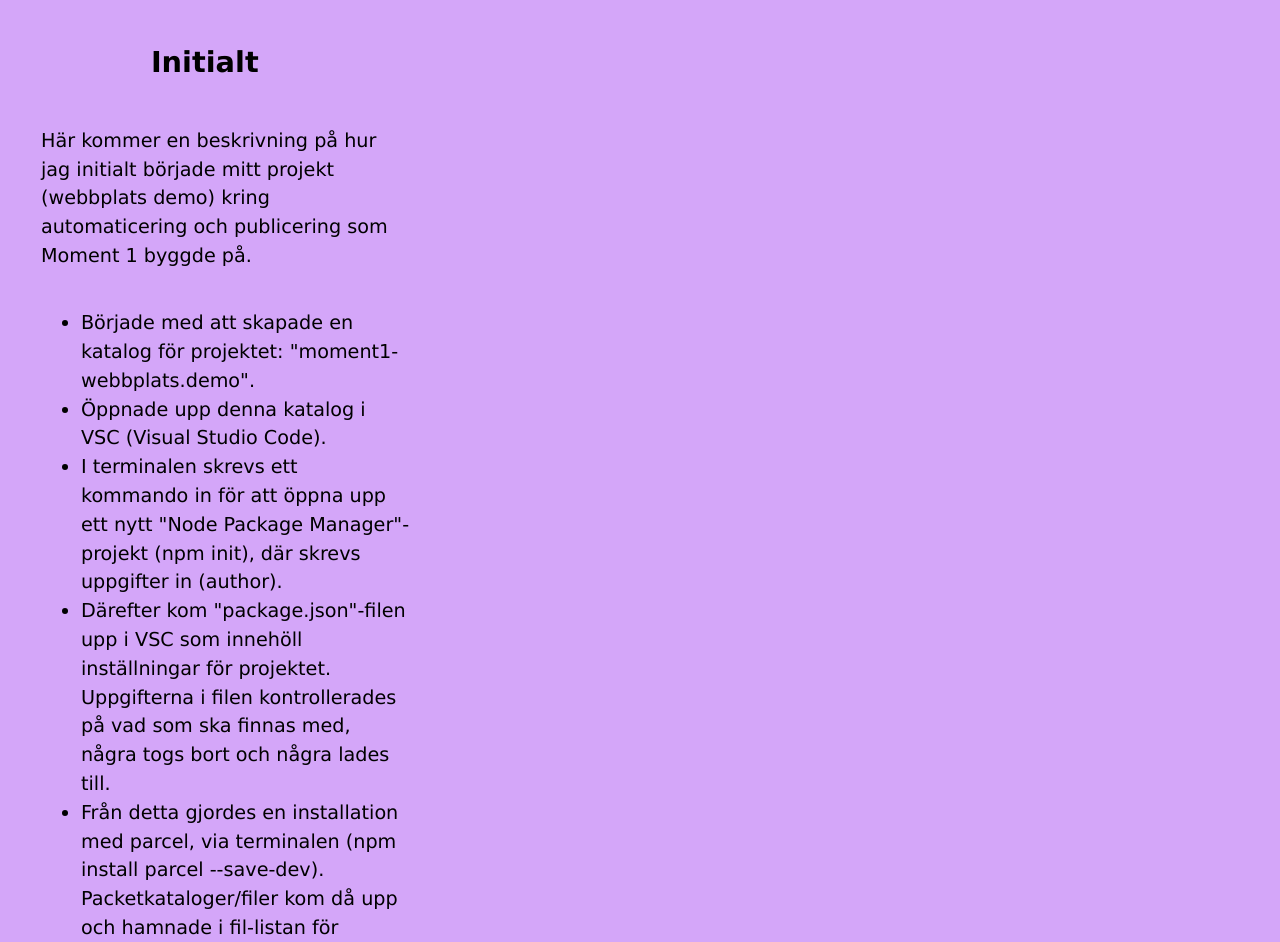
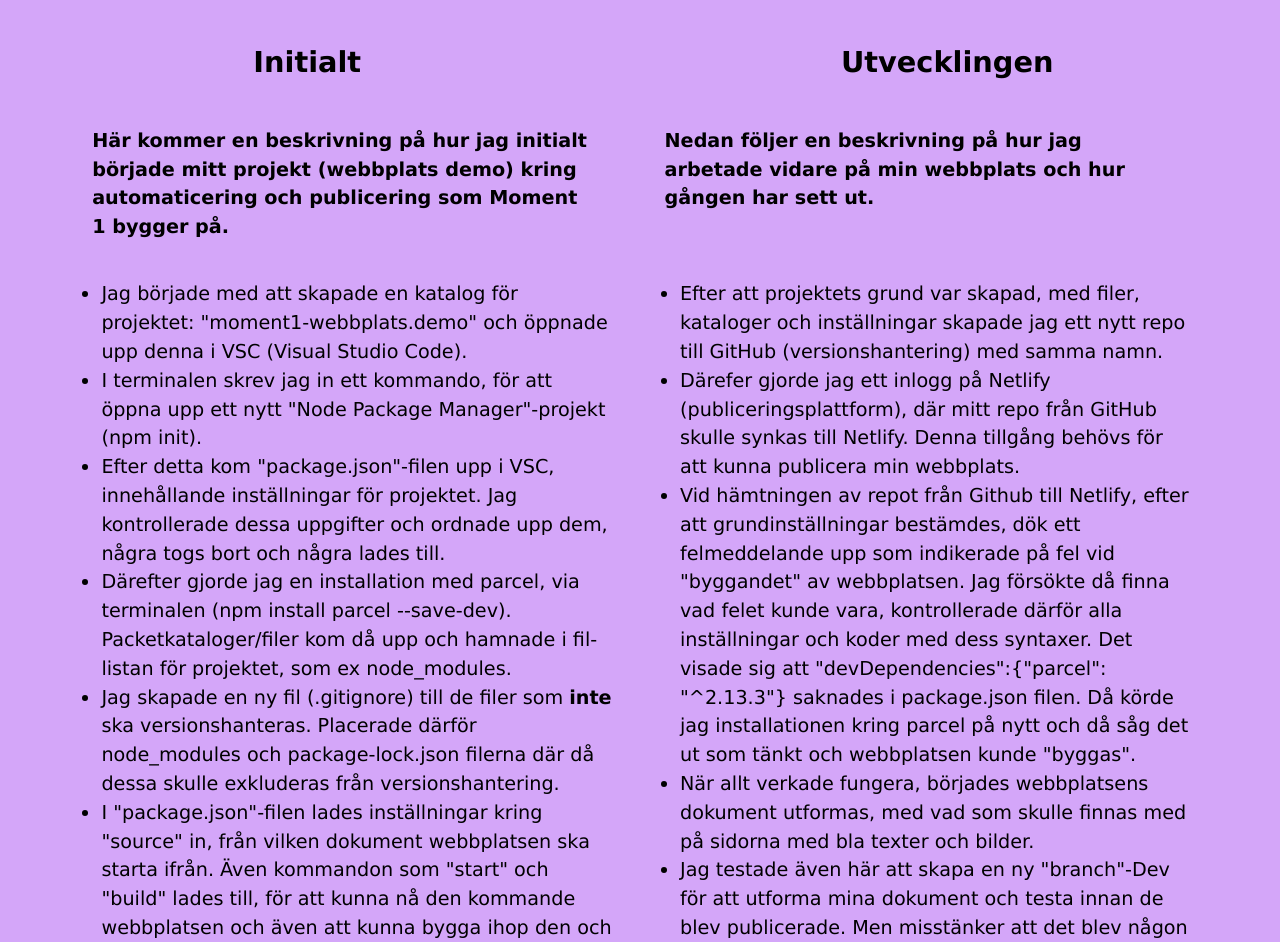
Before and after one commit to thne1900/moment1-webbplats.demo, a website built with Parcel: page src/workprocess.html in a window 1280 px wide. Shown: the part 238-1180 px from the top of the page. Built offline with nearby package versions, Linux system fonts and the light colour scheme.

Commit message:
La till i html-och css-filerna.

```diff
--- a/src/CSS/workprocess.css
+++ b/src/CSS/workprocess.css
@@ -12,9 +12,10 @@ body {background-color: rgb(212, 166, 249);
         height: 120px;}
 
     header {box-shadow: 2px 2px 4px rgba(0,0,0.1);}
+
     .grid-container {display: grid;
     grid-template-rows: auto;
-    grid-template-columns:repeat(3, 1fr);
+    grid-template-columns:repeat(2, 1fr);
     grid-column-gap: 2%;}
 
     #menu-responsive {display:flex;
@@ -46,22 +47,35 @@ body {background-color: rgb(212, 166, 249);
 
     nav li {margin-right: 20px;}
 
-
     h1 { grid-row-start: 1;
         grid-column-start: 1;
         grid-row-end: 1;
-        grid-column-end: 4;
+        grid-column-end: 3;
         margin-left: auto;
         margin-right: auto;
         text-align: center;
     text-shadow: 4px 4px 8px white;}
 
-h2 {grid-area:2/1/2/1; text-align: center;}
+.first {grid-area:2/1/2/1; text-align: center;}
+
+.second {grid-area:2/2/2/2; text-align: center;}
+
 .textobject1 {grid-area:3/1/4/1;
-margin-left: 10%;}
-.textobject p {font-weight: bold;}
+margin-left: 15%; margin-right:4%;
+font-weight: bold;}
+
+.textobject2 {grid-area:3/2/4/3;
+    margin-right:15%;
+    margin-left: 4%;
+    font-weight: bold;}
+
 .list1 {grid-area:4/1/5/1;
-margin-left: 10%;}
+margin-left: 10%;
+margin-bottom: 8%;}
+
+.list2 {grid-area:4/2/5/2;
+    margin-right:10%;
+    margin-bottom: 8%;}
 
     .footer {grid-area:5/1/6/4;}
 footer {background-color:purple;
@@ -86,3 +100,13 @@ footer {background-color:purple;
             .links a {font-size: 1em;}
             .links.active {display:flex;}
             }
+@media (max-width:600px) {
+
+    .first {grid-area:2/1/2/3;}
+    .textobject1 {grid-area:3/1/4/3; margin-right: 4%; margin-left: 8%;}
+    .list1 {grid-area:4/1/5/3; margin-right: 8%;}
+    .second {grid-area:5/1/6/3;}
+    .textobject2 {grid-area:6/1/7/3;margin-right:4%; margin-left:8%;}
+    .list2 {grid-area:7/1/8/3; margin-right: 8%; margin-left:10%;}
+    .footer {grid-area:8/1/9/3;}
+}
--- a/src/workprocess.html
+++ b/src/workprocess.html
@@ -26,29 +26,46 @@ beskrivande text om hur arbetsprocessen kring automatisering och publicering av
     </header>
     <div class="grid-container">
 <h1>Arbetsprocessen:</h1>
-<h2>Initialt</h2>
+<h2 class="first">Initialt</h2>
 <p class="textobject1">
     Här kommer en beskrivning på hur jag initialt började mitt projekt (webbplats demo)
-    kring automaticering och publicering som Moment 1 byggde på.</p>
+    kring automaticering och publicering som Moment 1 bygger på.</p>
 <ul class="list1">
-    <li> Började med att skapade en katalog för projektet: "moment1-webbplats.demo".</li>
-    <li> Öppnade upp denna katalog i VSC (Visual Studio Code).</li>
-    <li>I terminalen skrevs ett kommando in för att öppna upp ett nytt "Node Package Manager"-projekt (npm init),
-        där skrevs uppgifter in (author).</li>
-    <li>Därefter kom "package.json"-filen upp i VSC som innehöll inställningar för projektet. Uppgifterna i filen kontrollerades på
-        vad som ska finnas med, några togs bort och några lades till.</li>
-    <li>Från detta gjordes en installation med parcel, via terminalen (npm install parcel --save-dev).
+    <li>Jag började med att skapade en katalog för projektet: "moment1-webbplats.demo" och öppnade upp denna i VSC (Visual Studio Code).</li>
+    <li>I terminalen skrev jag in ett kommando, för att öppna upp ett nytt "Node Package Manager"-projekt (npm init).</li>
+    <li>Efter detta kom "package.json"-filen upp i VSC, innehållande inställningar för projektet. Jag kontrollerade dessa uppgifter och ordnade upp dem,
+        några togs bort och några lades till.</li>
+    <li>Därefter gjorde jag en installation med parcel, via terminalen (npm install parcel --save-dev).
         Packetkataloger/filer kom då upp och hamnade i fil-listan för projektet, som ex node_modules.</li>
     <li> Jag skapade en ny fil (.gitignore) till de filer som <strong>inte</strong> ska versionshanteras.
-        Placerade därför node_modules och package-lock.json filerna där då dessa skulle exkluderas versionshantering.</li>
+        Placerade därför node_modules och package-lock.json filerna där då dessa skulle exkluderas från versionshantering.</li>
     <li>I "package.json"-filen lades inställningar kring "source" in, från vilken dokument webbplatsen ska starta ifrån.
         Även kommandon som "start" och "build" lades till, för att kunna nå den kommande webbplatsen och även att kunna bygga
         ihop den och dess ihoppackade filer inför publicering.</li>
-    <li> Efter det, gjordes en katalog "src", då det är den parcel utgår ifrån som innehåller mina arbetsfiler.
-        Så i denna src-katalog skapades de filer/mappar som webbplatsen ska komma att innehålla (html, css, js, images). </li>
+    <li> Efter det, gjorde jag en katalog "src", då det är den parcel utgår ifrån, innehållande mina arbetsfiler.
+        Så i denna src-katalog skapade jag de filer/mappar som webbplatsen ska komma att innehålla (html, css, js, images). </li>
     <li> Sedan skrev jag in lite grundkoder i html och css-filen för att kunna testköra kommandon: "npm start" och "npm build",
         för att kontrollera att kommandona fungerade. Jag kunde nå den skapande URL:en vid körning av "npm start" och en
         katalog tillkom (dist) vid körning av kommandot "npm build", för den publiceringsklara webbplatsen.</li>
+</ul>
+<h2 class="second">Utvecklingen</h2>
+<p class="textobject2">
+    Nedan följer en beskrivning på hur jag arbetade vidare på min webbplats och hur gången har sett ut.
+</p>
+<ul class="list2">
+<li> Efter att projektets grund var skapad, med filer, kataloger och inställningar skapade jag ett nytt repo till GitHub (versionshantering) med samma namn.</li>
+<li> Därefer gjorde jag ett inlogg på Netlify (publiceringsplattform), där mitt repo från GitHub skulle synkas till Netlify.
+    Denna tillgång behövs för att kunna publicera min webbplats.</li>
+<li> Vid hämtningen av repot från Github till Netlify, efter att grundinställningar bestämdes, dök ett felmeddelande upp som indikerade på fel vid "byggandet" av webbplatsen.
+    Jag försökte då finna vad felet kunde vara, kontrollerade därför alla inställningar och koder med dess syntaxer. Det visade sig att "devDependencies":{"parcel": "^2.13.3"} saknades i package.json filen.
+    Då körde jag installationen kring parcel på nytt och då såg det ut som tänkt och webbplatsen kunde "byggas".</li>
+<li> När allt verkade fungera, börjades webbplatsens dokument utformas, med vad som skulle finnas med på sidorna med bla texter och bilder.</li>
+<li> Jag testade även här att skapa en ny "branch"-Dev för att utforma mina dokument och testa innan de blev publicerade. Men misstänker att det
+    blev någon miss när kopplingen till huvudgrenen skulle göras, då det uppkom ett felmeddelande. Därför valde jag att ta bort denna "dev".</li>
+<li> Jag testkörde med några ändringar på bilder och tillägg i main-brachen för att se så att det blev rätt med synkningen till både Github och Netlify utan felmeddelanden.</li>
+<li> När jag arbetade med bilderna, uppkom felmeddelande om att "Sharp" eventullt skulle användas, så därför testades detta att installera.
+<li> Jag valde här att skapa en ny "branch"-Dev1. I denna utformades dokumenten ytterligare med innehåll i respektive fil.</li>
+
 </ul>
         <footer class="footer">
             <p><strong>DT211- Frontend-baserad webbutveckling</strong></p>
```
